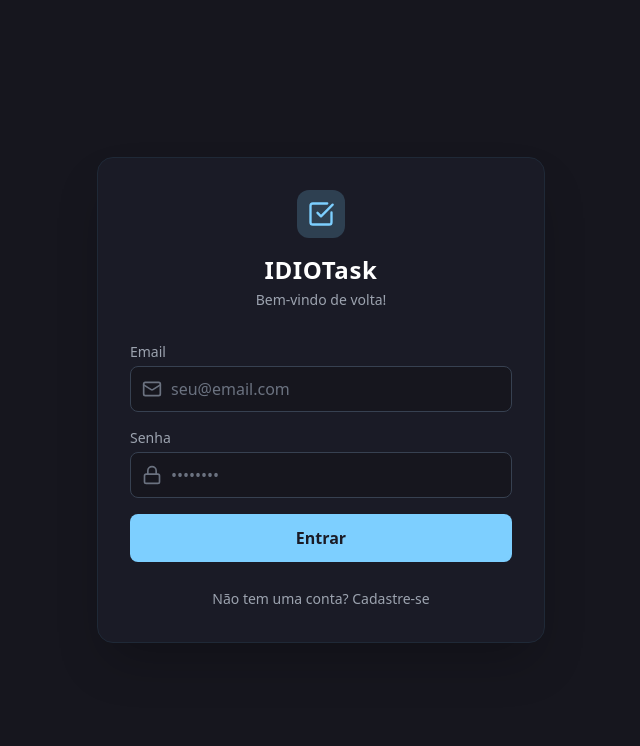
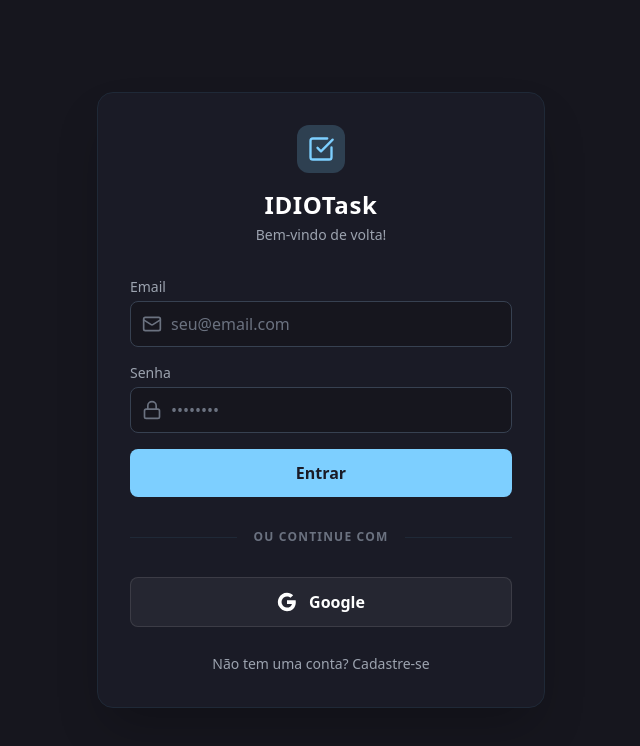
Before and after one commit to Raivcx/A-IDIOT-TASK, a React (Vite) app: page / in a window 1280 px wide. Shown: the top 746 px of the page, without its empty margins (319-959 px from the left). Built offline with nearby package versions, Linux system fonts and the light colour scheme; no server answers.

Commit message:
feat: add Sign in with Google functionality

```diff
--- a/src/context/AuthContext.jsx
+++ b/src/context/AuthContext.jsx
@@ -40,8 +40,19 @@
     if (error) throw error;
   };
 
+  const loginWithGoogle = async () => {
+    const { data, error } = await supabase.auth.signInWithOAuth({
+      provider: 'google',
+      options: {
+        redirectTo: window.location.origin
+      }
+    });
+    if (error) throw error;
+    return data;
+  };
+
   return (
-    <AuthContext.Provider value={{ user, login, register, logout, loading }}>
+    <AuthContext.Provider value={{ user, login, register, logout, loginWithGoogle, loading }}>
       {!loading && children}
     </AuthContext.Provider>
   );
--- a/src/views/Login.jsx
+++ b/src/views/Login.jsx
@@ -3,7 +3,7 @@
 import { Lock, Mail, Loader2, CheckSquare } from 'lucide-react';
 
 const Login = () => {
-  const { login, register } = useContext(AuthContext);
+  const { login, register, loginWithGoogle } = useContext(AuthContext);
   const [isLogin, setIsLogin] = useState(true);
   const [email, setEmail] = useState('');
   const [password, setPassword] = useState('');
@@ -98,6 +98,40 @@
           </button>
         </form>
 
+        <div className="relative my-8">
+          <div className="absolute inset-0 flex items-center">
+            <div className="w-full border-t border-gray-800"></div>
+          </div>
+          <div className="relative flex justify-center text-xs uppercase">
+            <span className="bg-spaceGray px-4 text-gray-500 font-bold tracking-widest">Ou continue com</span>
+          </div>
+        </div>
+
+        <button
+          onClick={() => loginWithGoogle()}
+          className="w-full bg-white/5 border border-white/10 text-white font-bold rounded-lg px-4 py-3 hover:bg-white/10 transition-all flex items-center justify-center gap-3 group"
+        >
+          <svg className="w-5 h-5 group-hover:scale-110 transition-transform" viewBox="0 0 24 24">
+            <path
+              fill="currentColor"
+              d="M22.56 12.25c0-.78-.07-1.53-.2-2.25H12v4.26h5.92c-.26 1.37-1.04 2.53-2.21 3.31v2.77h3.57c2.08-1.92 3.28-4.74 3.28-8.09z"
+            />
+            <path
+              fill="currentColor"
+              d="M12 23c2.97 0 5.46-.98 7.28-2.66l-3.57-2.77c-.98.66-2.23 1.06-3.71 1.06-2.86 0-5.29-1.93-6.16-4.53H2.18v2.84C3.99 20.53 7.7 23 12 23z"
+            />
+            <path
+              fill="currentColor"
+              d="M5.84 14.09c-.22-.66-.35-1.36-.35-2.09s.13-1.43.35-2.09V7.07H2.18C1.43 8.55 1 10.22 1 12s.43 3.45 1.18 4.93l3.66-2.84z"
+            />
+            <path
+              fill="currentColor"
+              d="M12 5.38c1.62 0 3.06.56 4.21 1.64l3.15-3.15C17.45 2.09 14.97 1 12 1 7.7 1 3.99 3.47 2.18 7.07l3.66 2.84c.87-2.6 3.3-4.53 6.16-4.53z"
+            />
+          </svg>
+          Google
+        </button>
+
         <div className="mt-6 text-center">
           <button
             onClick={() => setIsLogin(!isLogin)}
```
